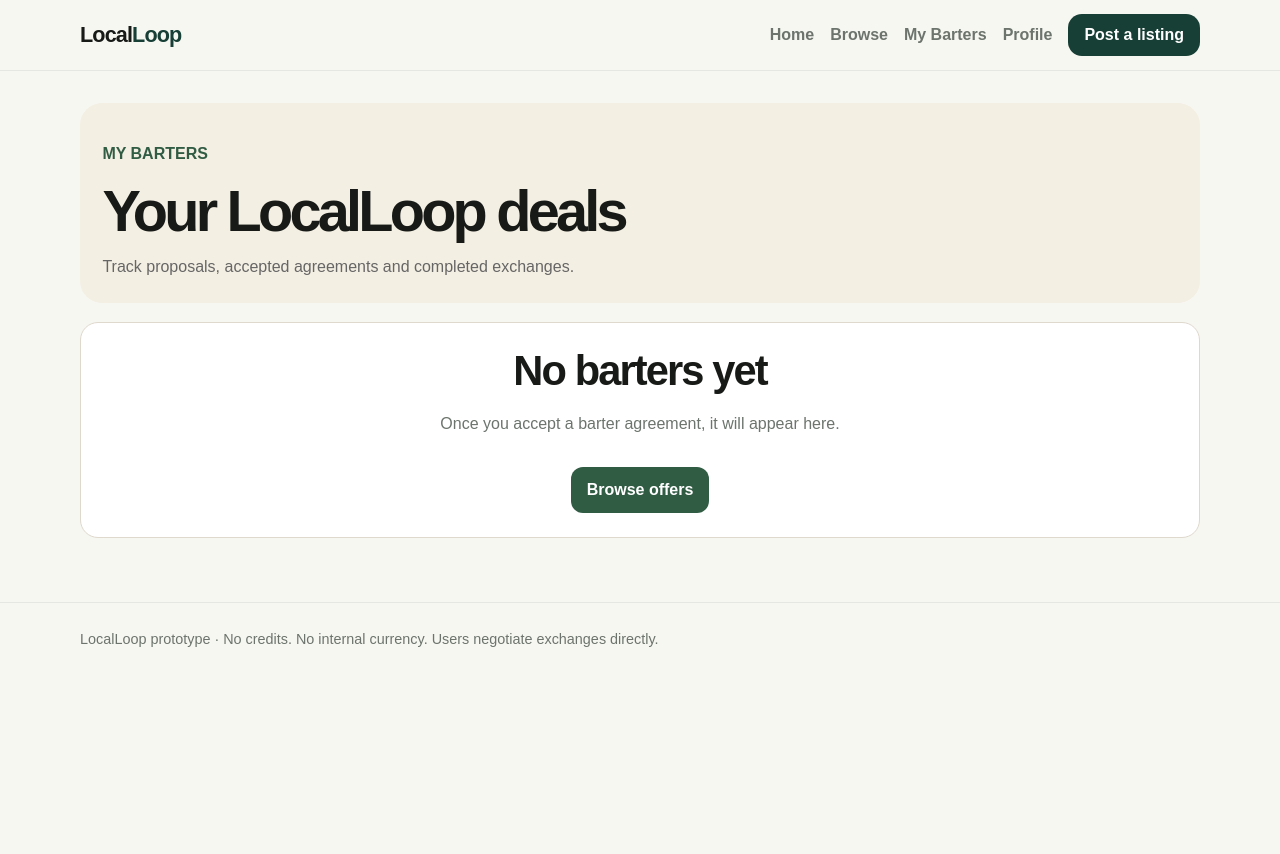
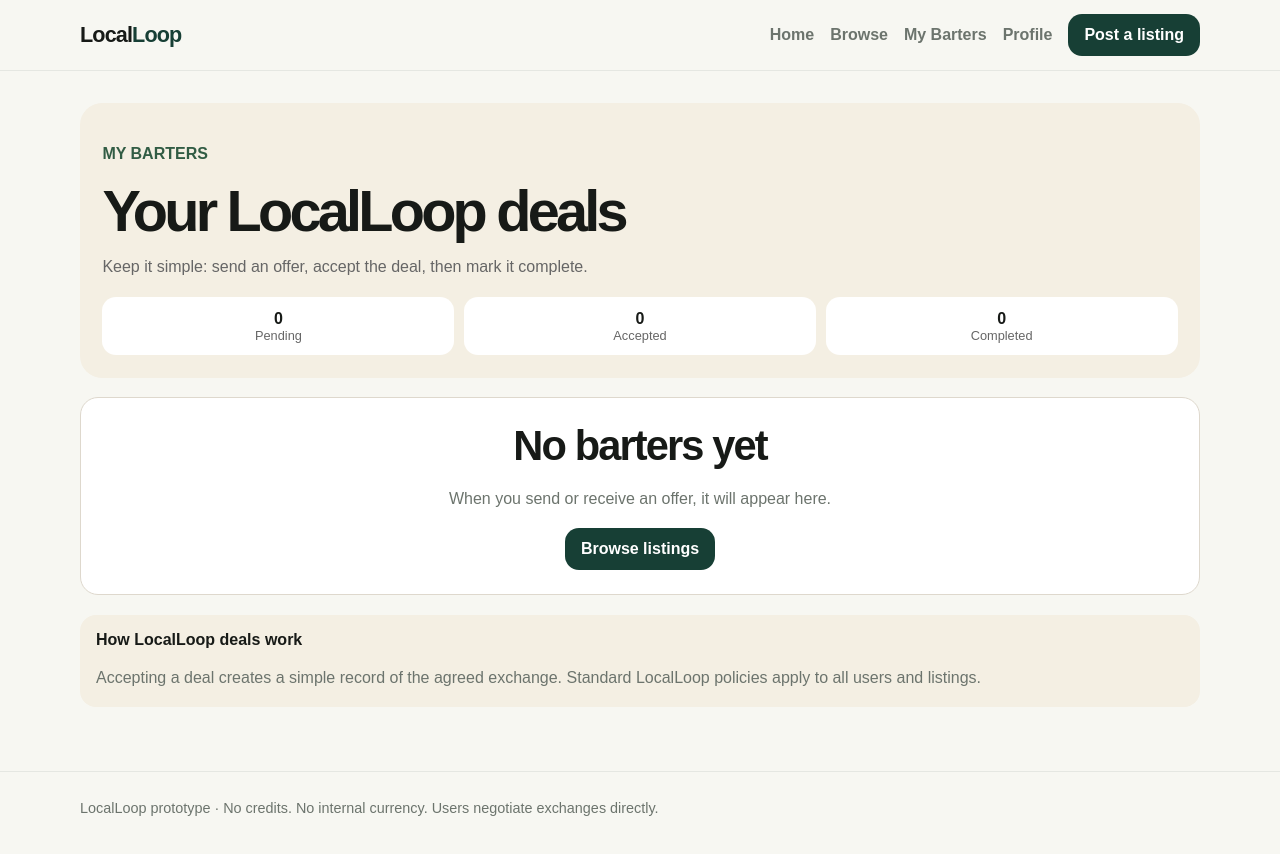
Before and after one commit to ryleycampbell93/LocalLoop, a Next.js app: page /barters in a window 1280 px wide. Shown: the top 854 px of the page. Before the commit the page ends 800 px from the top, so only its background shows below. Built offline with nearby package versions, Linux system fonts and the light colour scheme.

Commit message:
Add simple deal acceptance flow

```diff
--- a/app/barters/page.tsx
+++ b/app/barters/page.tsx
@@ -1,7 +1,7 @@
 "use client";
 
 import Link from "next/link";
-import { useEffect, useState } from "react";
+import { useEffect, useMemo, useState } from "react";
 
 type Barter = {
   id: string;
@@ -9,14 +9,16 @@ type Barter = {
   title: string;
   with: string;
   town: string;
-  status: string;
-  when: string;
-  where: string;
+  status: "Pending" | "Accepted" | "Completed";
+  when?: string;
+  where?: string;
   youProvide: string;
   theyProvide: string;
-  materials?: string;
   conditions?: string;
+  createdAt?: string;
   acceptedAt?: string;
+  completedAt?: string;
+  receiptId?: string;
 };
 
 export default function BartersPage() {
@@ -38,6 +40,50 @@ export default function BartersPage() {
 
     setLoaded(true);
   }, []);
+
+  function saveBarters(next: Barter[]) {
+    setBarters(next);
+    localStorage.setItem("localloop-barters", JSON.stringify(next));
+  }
+
+  function acceptDeal(id: string) {
+    const next = barters.map((barter) => {
+      if (barter.id !== id) return barter;
+
+      return {
+        ...barter,
+        status: "Accepted" as const,
+        acceptedAt: new Date().toISOString(),
+        receiptId:
+          barter.receiptId ||
+          `LL-${Date.now().toString().slice(-8)}`,
+      };
+    });
+
+    saveBarters(next);
+  }
+
+  function completeDeal(id: string) {
+    const next = barters.map((barter) => {
+      if (barter.id !== id) return barter;
+
+      return {
+        ...barter,
+        status: "Completed" as const,
+        completedAt: new Date().toISOString(),
+      };
+    });
+
+    saveBarters(next);
+  }
+
+  const counts = useMemo(() => {
+    return {
+      pending: barters.filter((item) => item.status === "Pending").length,
+      accepted: barters.filter((item) => item.status === "Accepted").length,
+      completed: barters.filter((item) => item.status === "Completed").length,
+    };
+  }, [barters]);
 
   if (!loaded) {
     return (
@@ -76,9 +122,53 @@ export default function BartersPage() {
           Your LocalLoop deals
         </h1>
 
-        <p style={{ color: "#666", marginBottom: 0 }}>
-          Track proposals, accepted agreements and completed exchanges.
+        <p style={{ color: "#666", marginBottom: "1rem" }}>
+          Keep it simple: send an offer, accept the deal, then mark it complete.
         </p>
+
+        <div
+          style={{
+            display: "grid",
+            gridTemplateColumns: "repeat(3, minmax(0, 1fr))",
+            gap: "0.6rem",
+          }}
+        >
+          <div
+            style={{
+              background: "#fff",
+              borderRadius: 14,
+              padding: "0.8rem",
+              textAlign: "center",
+            }}
+          >
+            <strong>{counts.pending}</strong>
+            <div style={{ fontSize: "0.8rem", color: "#666" }}>Pending</div>
+          </div>
+
+          <div
+            style={{
+              background: "#fff",
+              borderRadius: 14,
+              padding: "0.8rem",
+              textAlign: "center",
+            }}
+          >
+            <strong>{counts.accepted}</strong>
+            <div style={{ fontSize: "0.8rem", color: "#666" }}>Accepted</div>
+          </div>
+
+          <div
+            style={{
+              background: "#fff",
+              borderRadius: 14,
+              padding: "0.8rem",
+              textAlign: "center",
+            }}
+          >
+            <strong>{counts.completed}</strong>
+            <div style={{ fontSize: "0.8rem", color: "#666" }}>Completed</div>
+          </div>
+        </div>
       </section>
 
       {barters.length === 0 ? (
@@ -94,28 +184,21 @@ export default function BartersPage() {
           <h2>No barters yet</h2>
 
           <p>
-            Once you accept a barter agreement, it will appear here.
+            When you send or receive an offer, it will appear here.
           </p>
 
-          <Link
-            href="/browse"
-            style={{
-              display: "inline-block",
-              background: "#315c44",
-              color: "#fff",
-              padding: "0.9rem 1rem",
-              borderRadius: 12,
-              textDecoration: "none",
-              fontWeight: 800,
-              marginTop: "0.8rem",
-            }}
-          >
-            Browse offers
+          <Link className="btn" href="/browse">
+            Browse listings
           </Link>
         </section>
       ) : (
         <section style={{ display: "grid", gap: "1rem" }}>
-          {barters.map((barter) => (
+          {barters.map((barter) => {
+            const isPending = barter.status === "Pending";
+            const isAccepted = barter.status === "Accepted";
+            const isCompleted = barter.status === "Completed";
+
+            return (
               <article
                 key={barter.id}
                 style={{
@@ -130,8 +213,8 @@ export default function BartersPage() {
                   style={{
                     display: "flex",
                     justifyContent: "space-between",
+                    alignItems: "flex-start",
                     gap: "1rem",
-                  alignItems: "flex-start",
                     marginBottom: "1rem",
                   }}
                 >
@@ -151,16 +234,20 @@ export default function BartersPage() {
 
                   <span
                     style={{
-                    background: "#eef4ef",
+                      background: isPending
+                        ? "#fff3d9"
+                        : isCompleted
+                        ? "#e9eee7"
+                        : "#eef4ef",
                       color: "#315c44",
                       borderRadius: 999,
                       padding: "0.4rem 0.7rem",
+                      fontWeight: 800,
                       fontSize: "0.85rem",
-                    fontWeight: 800,
                       whiteSpace: "nowrap",
                     }}
                   >
-                  {barter.status} ✓
+                    {barter.status}
                   </span>
                 </div>
 
@@ -175,13 +262,13 @@ export default function BartersPage() {
                   <p style={{ marginBottom: "0.7rem" }}>
                     <strong>You provide:</strong>
                     <br />
-                  {barter.youProvide || "Not specified"}
+                    {barter.youProvide}
                   </p>
 
                   <p style={{ marginBottom: "0.7rem" }}>
-                  <strong>{barter.with} provides:</strong>
+                    <strong>You receive:</strong>
                     <br />
-                  {barter.theyProvide || "Not specified"}
+                    {barter.theyProvide}
                   </p>
 
                   {barter.when && (
@@ -196,56 +283,133 @@ export default function BartersPage() {
                     </p>
                   )}
 
-                {barter.materials && (
-                  <p style={{ marginBottom: "0.7rem" }}>
-                    <strong>Materials / equipment:</strong> {barter.materials}
-                  </p>
-                )}
-
                   {barter.conditions && (
-                  <p style={{ margin: 0 }}>
-                    <strong>Conditions:</strong> {barter.conditions}
+                    <p style={{ marginBottom: 0 }}>
+                      <strong>Notes:</strong> {barter.conditions}
                     </p>
                   )}
                 </div>
 
+                {isPending && (
                   <div style={{ display: "grid", gap: "0.8rem" }}>
-                <Link
-                  href="/agreement"
-                  style={{
-                    display: "block",
-                    textAlign: "center",
-                    background: "#315c44",
-                    color: "#fff",
-                    padding: "0.9rem",
-                    borderRadius: 12,
-                    textDecoration: "none",
-                    fontWeight: 800,
-                  }}
+                    <button
+                      className="btn"
+                      onClick={() => acceptDeal(barter.id)}
                     >
-                  View agreement
-                </Link>
+                      Accept deal
+                    </button>
 
                     <Link
                       href={`/messages?listing=${barter.listingId}`}
                       style={{
-                    display: "block",
                         textAlign: "center",
                         background: "#f4efe3",
                         color: "#315c44",
                         padding: "0.9rem",
                         borderRadius: 12,
-                    textDecoration: "none",
                         fontWeight: 800,
                       }}
                     >
-                  Message {barter.with}
+                      Message about offer
                     </Link>
                   </div>
+                )}
+
+                {isAccepted && (
+                  <div style={{ display: "grid", gap: "0.8rem" }}>
+                    <div
+                      style={{
+                        background: "#eef4ef",
+                        borderRadius: 14,
+                        padding: "1rem",
+                      }}
+                    >
+                      <h3 style={{ marginTop: 0 }}>Deal confirmed ✓</h3>
+
+                      <p style={{ marginBottom: "0.4rem" }}>
+                        <strong>Barter Receipt:</strong>{" "}
+                        {barter.receiptId}
+                      </p>
+
+                      <p style={{ marginBottom: 0, fontSize: "0.9rem" }}>
+                        LocalLoop has recorded what both sides agreed to.
+                      </p>
+                    </div>
+
+                    <button
+                      className="btn"
+                      onClick={() => completeDeal(barter.id)}
+                    >
+                      Mark as completed
+                    </button>
+
+                    <Link
+                      href={`/messages?listing=${barter.listingId}`}
+                      style={{
+                        textAlign: "center",
+                        background: "#f4efe3",
+                        color: "#315c44",
+                        padding: "0.9rem",
+                        borderRadius: 12,
+                        fontWeight: 800,
+                      }}
+                    >
+                      Message about deal
+                    </Link>
+                  </div>
+                )}
+
+                {isCompleted && (
+                  <div
+                    style={{
+                      background: "#eef4ef",
+                      borderRadius: 14,
+                      padding: "1rem",
+                    }}
+                  >
+                    <h3 style={{ marginTop: 0 }}>Barter completed ✓</h3>
+
+                    <p style={{ marginBottom: "0.8rem" }}>
+                      Receipt: {barter.receiptId || "Saved"}
+                    </p>
+
+                    <button
+                      type="button"
+                      style={{
+                        width: "100%",
+                        border: "1px solid #315c44",
+                        background: "#fff",
+                        color: "#315c44",
+                        padding: "0.9rem",
+                        borderRadius: 12,
+                        fontWeight: 800,
+                      }}
+                    >
+                      Leave a review
+                    </button>
+                  </div>
+                )}
               </article>
-          ))}
+            );
+          })}
         </section>
       )}
+
+      <section
+        style={{
+          marginTop: "1.2rem",
+          background: "#f4efe3",
+          borderRadius: 16,
+          padding: "1rem",
+        }}
+      >
+        <strong>How LocalLoop deals work</strong>
+
+        <p style={{ marginBottom: 0 }}>
+          Accepting a deal creates a simple record of the agreed exchange.
+          Standard LocalLoop policies apply to all users and listings.
+        </p>
+      </section>
     </main>
   );
 }
```
Lines whose indentation alone changed are shown as unchanged.
